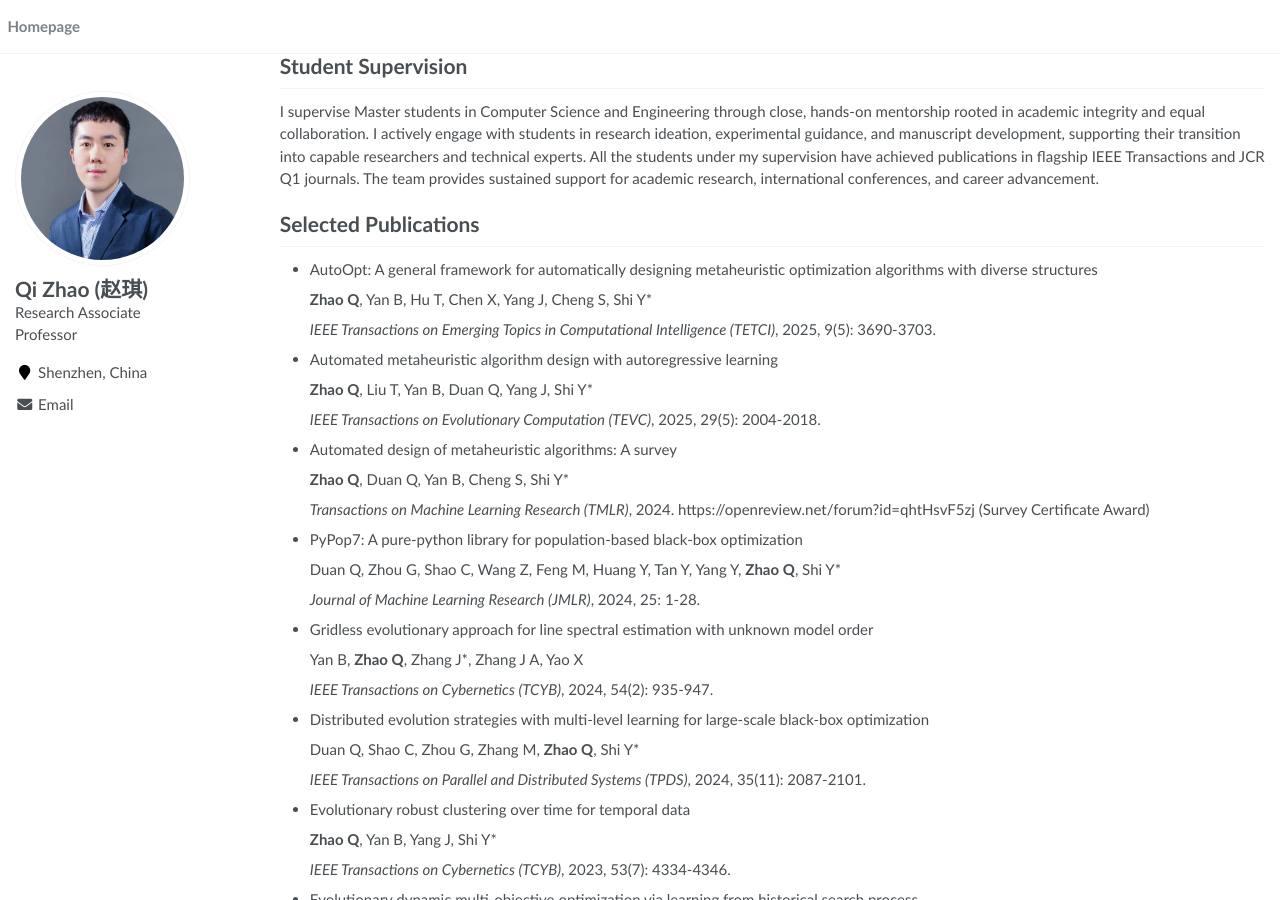
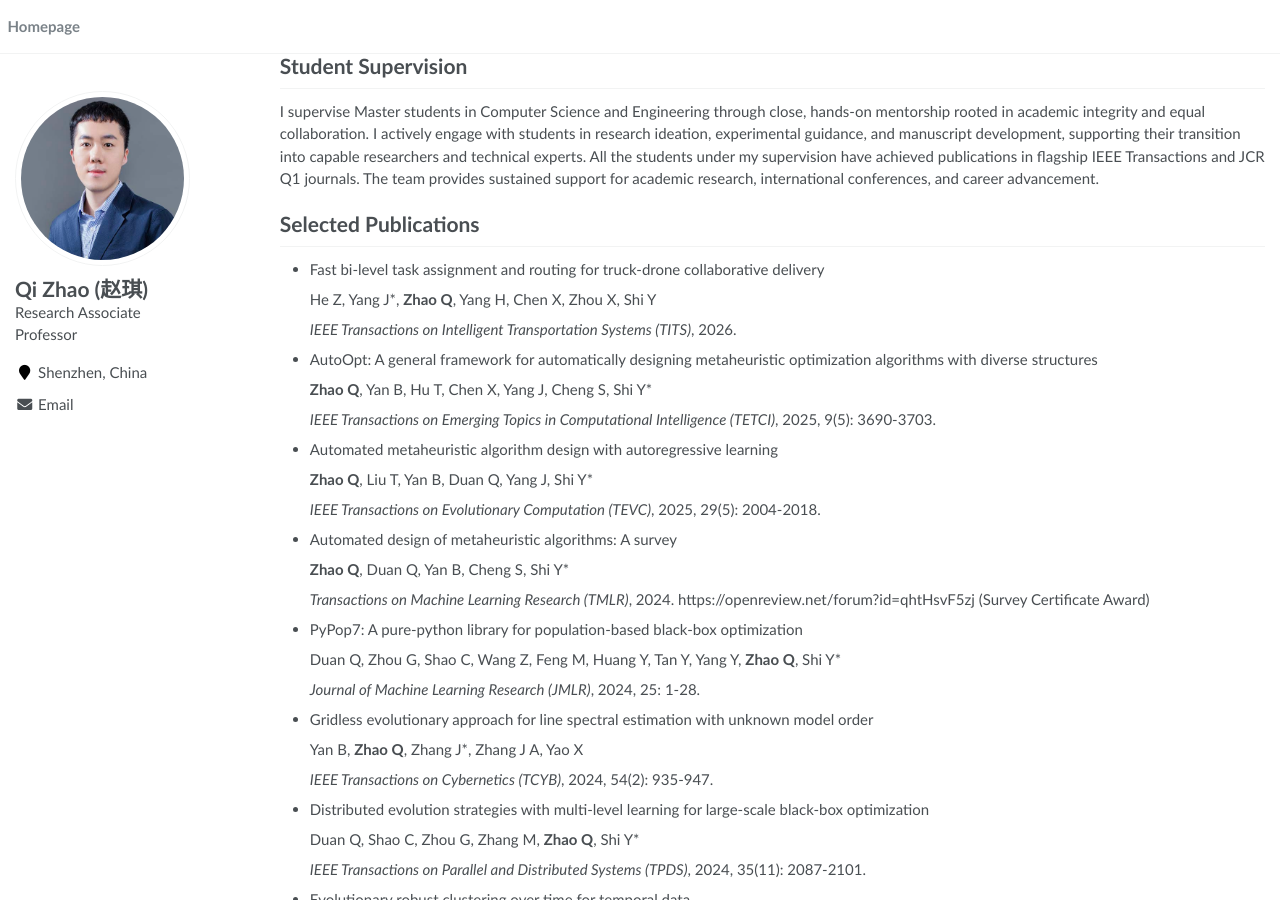
Before and after one commit to auto4opt/auto4opt, a Jekyll site: the page built from _pages/about.md, in a window 1280 px wide and 900 px high, scrolled down 639 px. Built offline with Jekyll 4.4.1, drawn with Linux system fonts in a browser that asks for light colours.

Commit message:
add publication

```diff
--- a/_pages/about.md
+++ b/_pages/about.md
@@ -39,6 +39,11 @@ I supervise Master students in Computer Science and Engineering through close, h
 
 
 # Selected Publications
+- Fast bi-level task assignment and routing for truck-drone collaborative delivery
+
+  He Z, Yang J*, **Zhao Q**, Yang H, Chen X, Zhou X, Shi Y
+
+  _IEEE Transactions on Intelligent Transportation Systems (TITS)_, 2026.
 
 - AutoOpt: A general framework for automatically designing metaheuristic optimization algorithms with diverse structures
 
```
Also changed, not shown: 1 other file.
